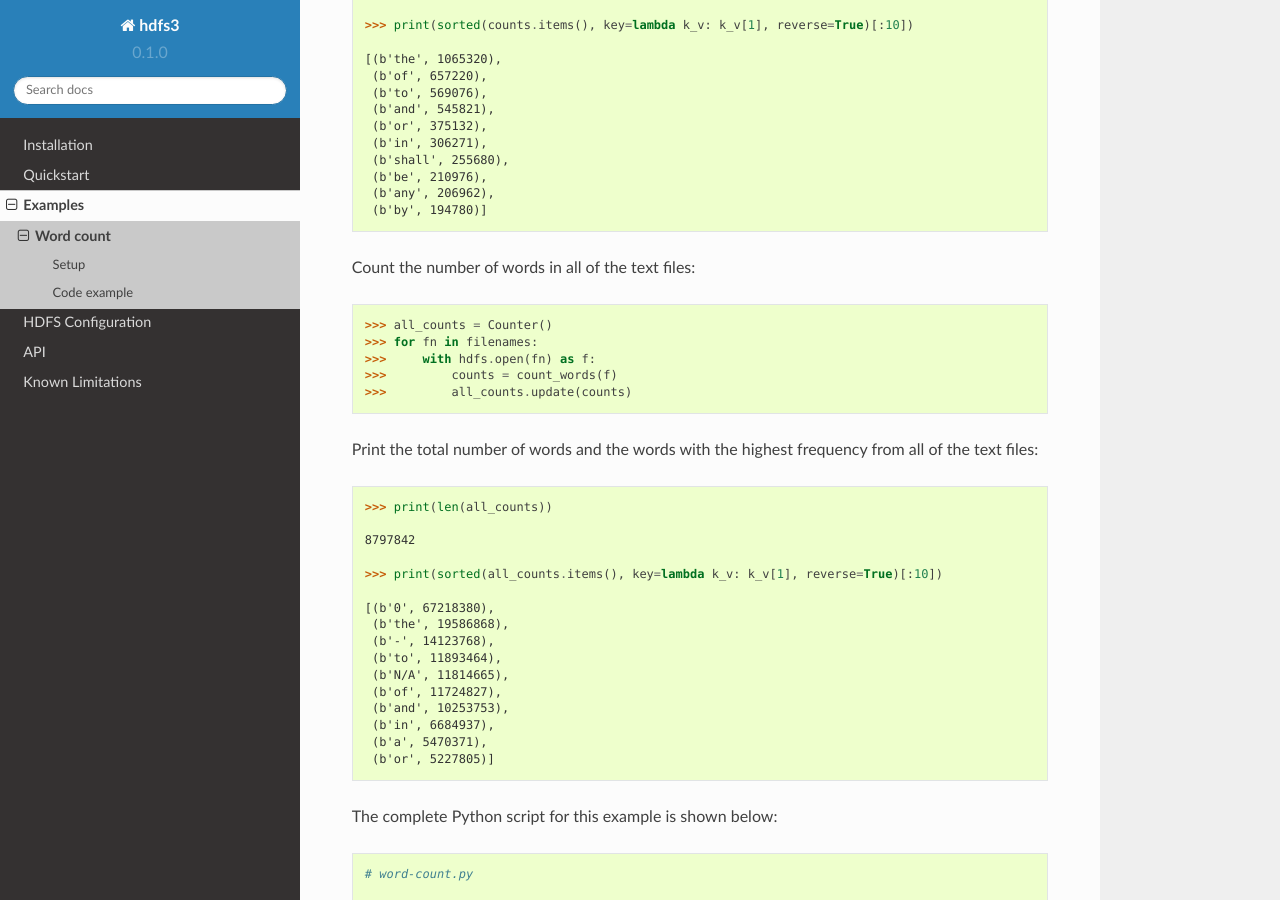
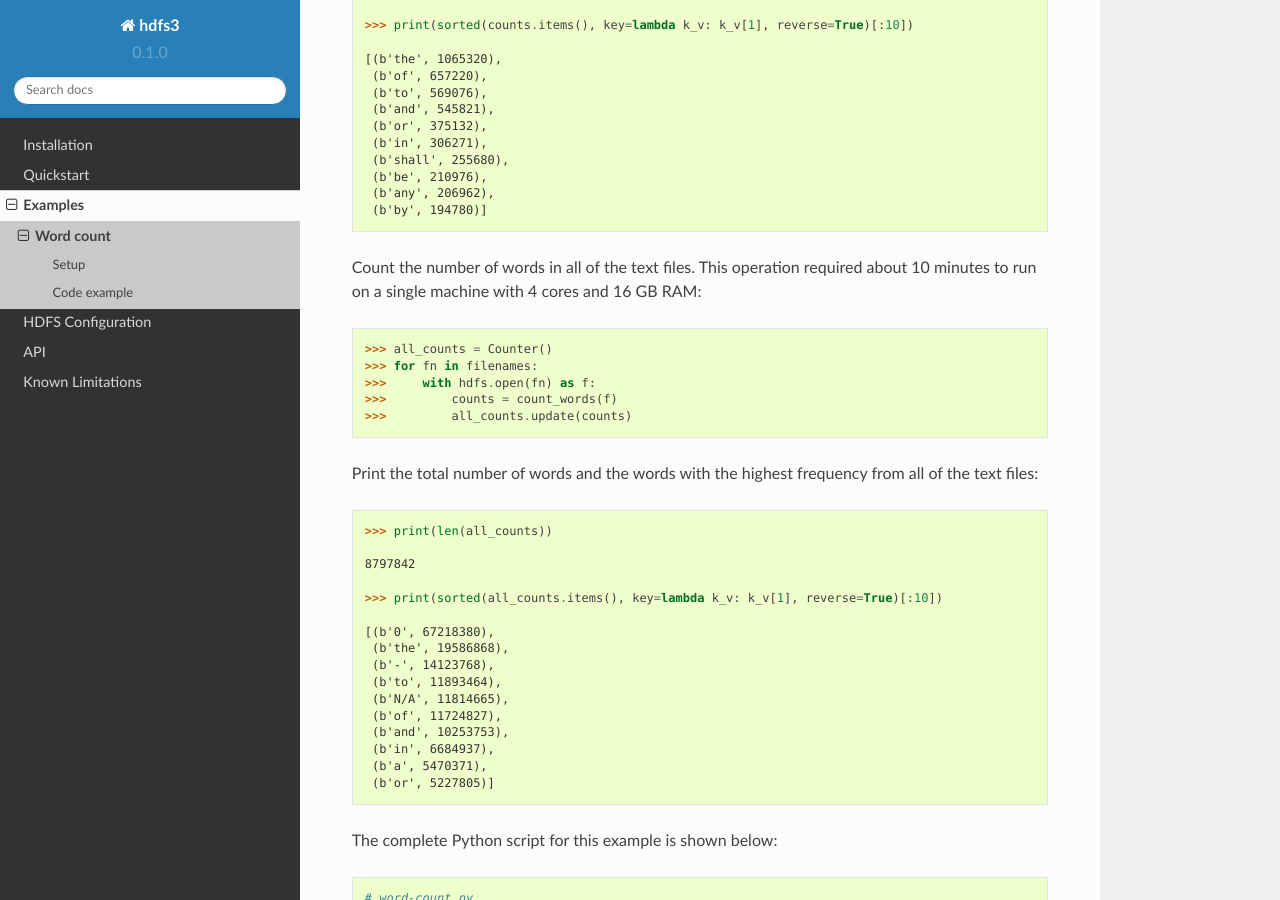
Before and after one commit to dask/hdfs3, a Sphinx documentation site: the page built from docs/source/examples/word-count.rst, in a window 1280 px wide and 900 px high, scrolled down 1757 px. Built offline with Sphinx 7.4.7 and the Read the Docs theme 2.0.0, drawn with Linux system fonts in a browser that asks for light colours.

Commit message:
Minor edit to word count example

```diff
--- a/docs/source/examples/word-count.rst
+++ b/docs/source/examples/word-count.rst
@@ -103,7 +103,8 @@ Count the number of words in the first text file:
     (b'any', 206962),
     (b'by', 194780)]
 
-Count the number of words in all of the text files:
+Count the number of words in all of the text files. This operation required
+about 10 minutes to run on a single machine with 4 cores and 16 GB RAM:
 
 .. code-block:: python
 
```
